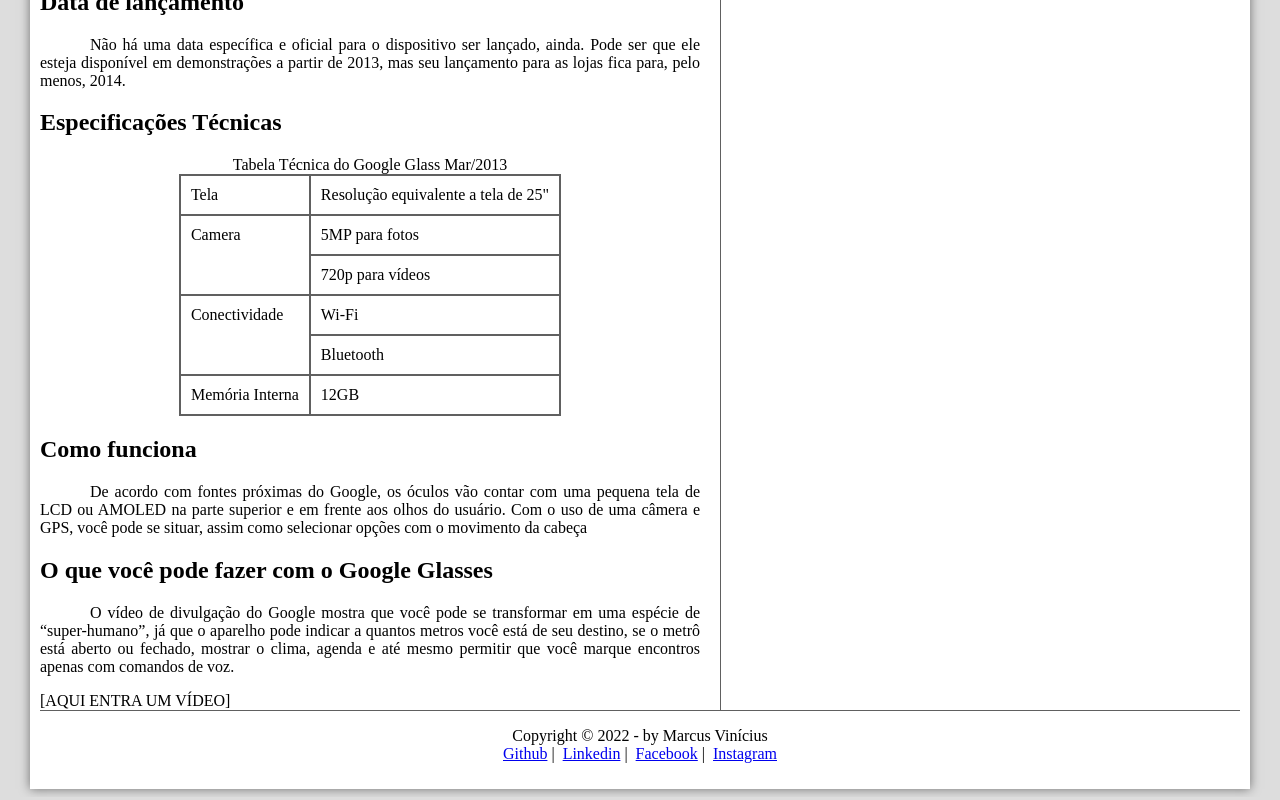
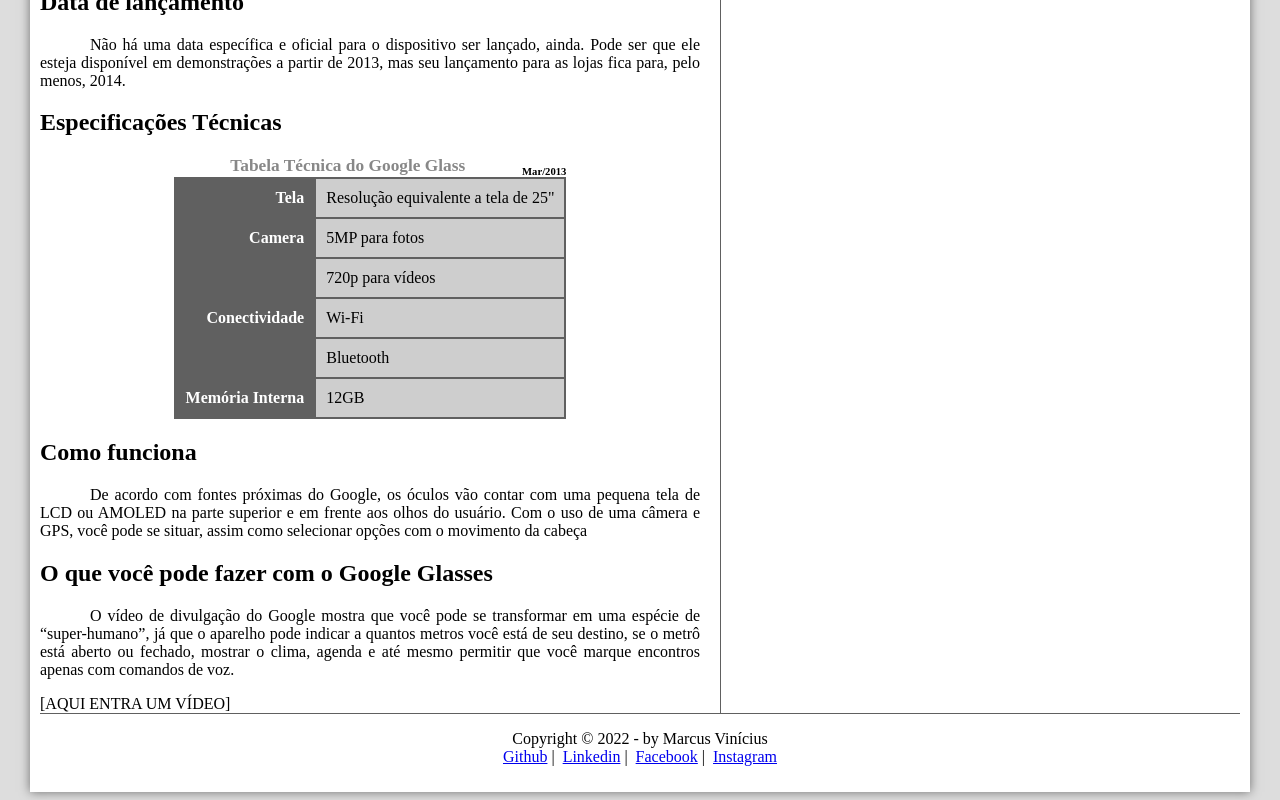
Before and after one commit to marcusviniciusmo/Google_Glass_HTML5_CSS3_JavaScript, a React (Create React App) app in the folder frontend/: page / in a window 1280 px wide. Shown: the part 930-1730 px from the top of the page. Built offline with nearby package versions, Linux system fonts and the light colour scheme.

Commit message:
Aula 20 - Estilos CSS para Tabelas em HTML5

```diff
--- a/frontend/src/views/Home/index.tsx
+++ b/frontend/src/views/Home/index.tsx
@@ -45,33 +45,29 @@
                 <h1>Especificações Técnicas</h1>
 
                 <table className="tabelaEspecificacoes">
-                    <caption>Tabela Técnica do Google Glass Mar/2013</caption>
+                    <caption>Tabela Técnica do Google Glass <span>Mar/2013</span></caption>
 
                     <tr>
-                        <td>Tela</td>
-                        <td>Resolução equivalente a tela de 25"</td>
+                        <td className="colunaEsquerda">Tela</td>
+                        <td className="colunaDireita">Resolução equivalente a tela de 25"</td>
                     </tr>
                     <tr>
-                        <td rowSpan={2}>Camera</td>
-                        <td>5MP para fotos</td>
+                        <td className="colunaEsquerda" rowSpan={2}>Camera</td>
+                        <td className="colunaDireita">5MP para fotos</td>
                     </tr>
                     <tr>
-                        <td>
-                            720p para vídeos
-                        </td>
+                        <td className="colunaDireita">720p para vídeos</td>
                     </tr>
                     <tr>
-                        <td rowSpan={2}>Conectividade</td>
-                        <td>Wi-Fi</td>
+                        <td className="colunaEsquerda" rowSpan={2}>Conectividade</td>
+                        <td className="colunaDireita">Wi-Fi</td>
                     </tr>
                     <tr>
-                        <td>
-                            Bluetooth
-                        </td>
+                        <td className="colunaDireita">Bluetooth</td>
                     </tr>
                     <tr>
-                        <td>Memória Interna</td>
-                        <td>12GB</td>
+                        <td className="colunaEsquerda">Memória Interna</td>
+                        <td className="colunaDireita">12GB</td>
                     </tr>
                 </table>
 
--- a/frontend/src/views/Home/styles.css
+++ b/frontend/src/views/Home/styles.css
@@ -48,7 +48,33 @@
 table.tabelaEspecificacoes td {
     border: 1px solid #606060;
     padding: 10px;
+    vertical-align: middle;
+}
+
+table.tabelaEspecificacoes td.colunaEsquerda {
+    color: #FFFFFF;
+    background-color: #606060;
+    text-align: right;
     vertical-align: top;
+    font-weight: bold;
+}
+
+table.tabelaEspecificacoes td.colunaDireita {
+    background-color: #CECECE;
+}
+
+table.tabelaEspecificacoes caption {
+    color: #888888;
+    font-size: 13pt;
+    font-weight: bolder;
+}
+
+table.tabelaEspecificacoes caption span {
+    display: block;
+    float: right;
+    color: #000000;
+    font-size: 8pt;
+    margin-top: 10px;
 }
 
 /* Formatação do Aside */
```
